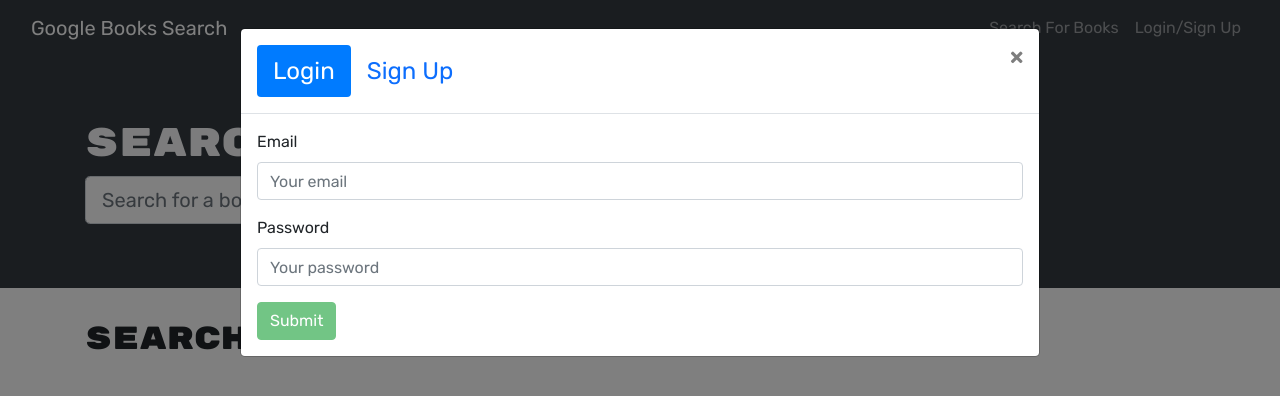
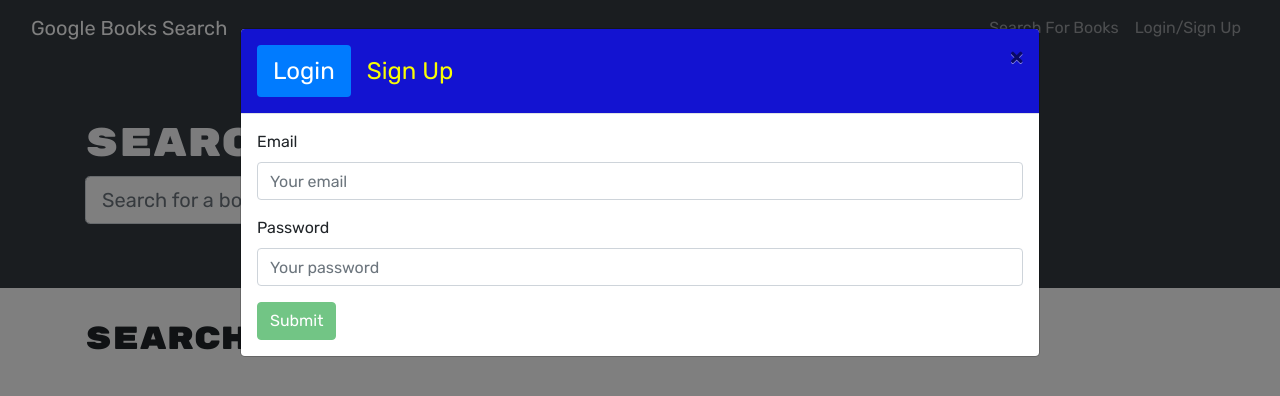
Before and after one commit to zahid267/Movie-Mania, a React (Create React App) app in the folder client/: page / in a window 1280 px wide. Both pictures are taken after a click on the button "Login/Sign Up". Shown: the top 396 px of the page. Built offline with nearby package versions, Linux system fonts and the light colour scheme.

Commit message:
added css files

```diff
--- a/client/src/components/LoginForm.js
+++ b/client/src/components/LoginForm.js
@@ -1,7 +1,7 @@
 // see SignupForm.js for comments
 import React, { useState } from 'react';
 import { Form, Button, Alert } from 'react-bootstrap';
-
+import '../css/userlogin.css'
 import { loginUser } from '../utils/API';
 import Auth from '../utils/auth';
 
--- a/client/src/components/Navbar.js
+++ b/client/src/components/Navbar.js
@@ -3,6 +3,7 @@ import { Link } from 'react-router-dom';
 import { Navbar, Nav, Container, Modal, Tab } from 'react-bootstrap';
 import SignUpForm from './SignupForm';
 import LoginForm from './LoginForm';
+import '../css/navbar.css'
 
 import Auth from '../utils/auth';
 
@@ -45,21 +46,21 @@ const AppNavbar = () => {
         onHide={() => setShowModal(false)}
         aria-labelledby='signup-modal'>
         {/* tab container to do either signup or login component */}
-        <Tab.Container defaultActiveKey='login'>
-          <Modal.Header closeButton>
+        <Tab.Container  defaultActiveKey='login'>
+          <Modal.Header className="header-signup" closeButton>
             <Modal.Title id='signup-modal'>
               <Nav variant='pills'>
-                <Nav.Item>
-                  <Nav.Link eventKey='login'>Login</Nav.Link>
+                <Nav.Item  >
+                  <Nav.Link className="signup-text"eventKey='login'>Login</Nav.Link>
                 </Nav.Item>
                 <Nav.Item>
-                  <Nav.Link eventKey='signup'>Sign Up</Nav.Link>
+                  <Nav.Link className="signup-text" eventKey='signup'>Sign Up</Nav.Link>
                 </Nav.Item>
               </Nav>
             </Modal.Title>
           </Modal.Header>
           <Modal.Body>
-            <Tab.Content>
+            <Tab.Content >
               <Tab.Pane eventKey='login'>
                 <LoginForm handleModalClose={() => setShowModal(false)} />
               </Tab.Pane>
--- a/client/src/components/SignupForm.js
+++ b/client/src/components/SignupForm.js
@@ -1,6 +1,6 @@
 import React, { useState } from 'react';
 import { Form, Button, Alert } from 'react-bootstrap';
-import './css/userlogin';
+import '../css/userlogin.css';
 import { createUser } from '../utils/API';
 import Auth from '../utils/auth';
 
@@ -52,12 +52,12 @@ const SignupForm = () => {
   return (
     <>
       {/* This is needed for the validation functionality above */}
-      <Form noValidate validated={validated} onSubmit={handleFormSubmit}>
+      <Form className="signup-top" noValidate validated={validated} onSubmit={handleFormSubmit}>
         {/* show alert if server response is bad */}
         <Alert dismissible onClose={() => setShowAlert(false)} show={showAlert} variant='danger'>
           Something went wrong with your signup!
         </Alert>
-        <Form.Group>
+        <Form.Group className="form">
           <Form.Label htmlFor='username'>Username</Form.Label>
           <Form.Control
             type='text'
--- /dev/null
+++ b/client/src/css/navbar.css
@@ -0,0 +1,7 @@
+.header-signup{
+    background-color: rgb(19, 19, 209);
+}
+
+.signup-text{
+    color: rgb(249, 253, 4);
+}
--- a/client/src/css/userlogin.css
+++ b/client/src/css/userlogin.css
@@ -1,3 +1,17 @@
-Form{
+
+header{
+    background-color: crimson;
+}
+
+/* .modal-open{ tarkets get the screen from index.html in public
+    background-color: crimson;
+} */
+
+
+From.signup-top{
     background-color: rgb(118, 141, 168);
+    box-shadow: coral, 2px;
 }
+.form{
+    color: chartreuse;
+}
```
